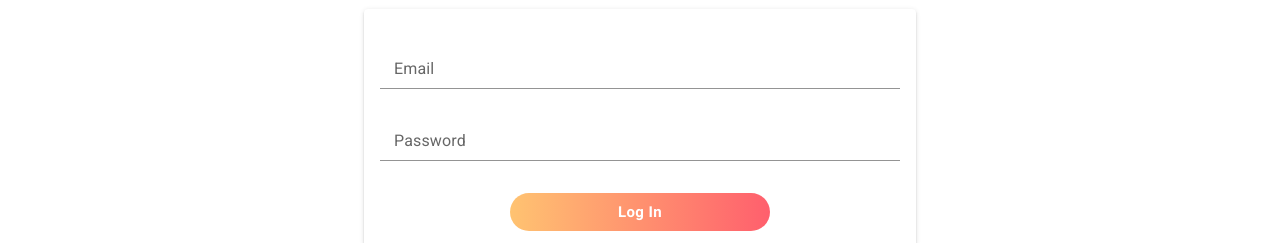
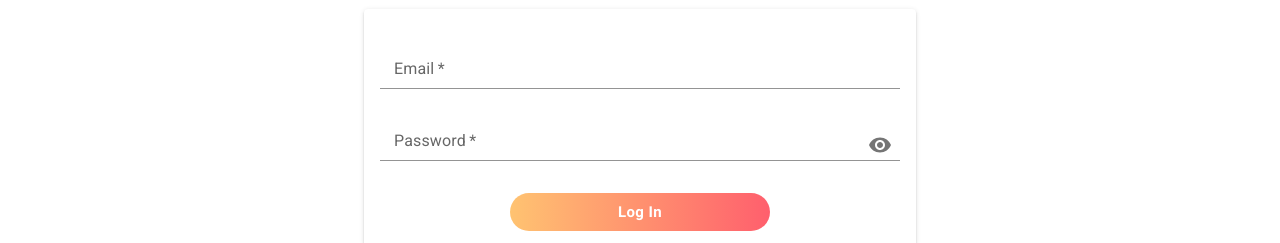
Before and after one commit to marlenaduleba/goit-react-hw-08-phonebook, a React (Create React App) app: page /goit-react-hw-08-phonebook/login in a window 1280 px wide. Shown: the part 135-378 px from the top of the page. Built offline with nearby package versions, Linux system fonts and the light colour scheme.

Commit message:
code refactoring

```diff
--- a/src/components/LoginForm/LoginForm.js
+++ b/src/components/LoginForm/LoginForm.js
@@ -1,33 +1,53 @@
 import { logIn } from 'redux/auth/operations.js';
 import { useDispatch } from 'react-redux';
 import { useState } from 'react';
-import { StyledTypography, StyledButton, StyledFormControl } from 'styles/styles.js';
+import {
+  StyledTypography,
+  StyledButton,
+  StyledFormControl,
+} from 'styles/styles.js';
 import {
   Paper,
   Stack,
   Box,
   InputLabel,
   Input,
+  InputAdornment,
+  IconButton,
 } from '@mui/material';
+import { Visibility, VisibilityOff } from '@mui/icons-material';
 
 const initialValues = {
   email: '',
   password: '',
+  showPassword: false,
 };
 
-export const LoginForm = () => {
+export default function LoginForm() {
   const dispatch = useDispatch();
   const [values, setValues] = useState(initialValues);
 
   const handleSubmit = e => {
+    const { email, password } = values;
     e.preventDefault();
-    dispatch(logIn(values));
+    dispatch(logIn({ email, password }));
     setValues(initialValues);
   };
 
   const handleInputChange = e => {
     const { name, value } = e.target;
     setValues(prevValues => ({ ...prevValues, [name]: value }));
+  };
+
+  const handleClickShowPassword = () => {
+    setValues(prevValues => ({
+      ...prevValues,
+      showPassword: !prevValues.showPassword,
+    }));
+  };
+
+  const handleMouseDownPassword = event => {
+    event.preventDefault();
   };
 
   return (
@@ -38,22 +58,39 @@ export const LoginForm = () => {
       <Paper elevation={2} sx={{ p: 2 }}>
         <form onSubmit={handleSubmit} autoComplete="off">
           <Stack sx={{ margin: '0 auto', alignItems: 'center' }}>
-            <StyledFormControl fullWidth>
-              <InputLabel>Email</InputLabel>
+            <StyledFormControl required autoComplete="off" fullWidth>
+              <InputLabel htmlFor="standard-adornment-email">Email</InputLabel>
               <Input
+                id="standard-adornment-email"
                 type="email"
                 name="email"
                 value={values.email}
                 onChange={handleInputChange}
+                autoComplete="off"
               />
             </StyledFormControl>
-            <StyledFormControl fullWidth>
-              <InputLabel>Password</InputLabel>
+            <StyledFormControl required autoComplete="off" fullWidth>
+              <InputLabel htmlFor="standard-adornment-password">
+                Password
+              </InputLabel>
               <Input
-                type="password"
+                id="standard-adornment-password"
+                type={values.showPassword ? 'text' : 'password'}
                 name="password"
                 value={values.password}
                 onChange={handleInputChange}
+                autoComplete="off"
+                endAdornment={
+                  <InputAdornment position="end">
+                    <IconButton
+                      aria-label="toggle password visibility"
+                      onClick={handleClickShowPassword}
+                      onMouseDown={handleMouseDownPassword}
+                    >
+                      {values.showPassword ? <VisibilityOff /> : <Visibility />}
+                    </IconButton>
+                  </InputAdornment>
+                }
               />
             </StyledFormControl>
             <StyledButton type="submit">Log In</StyledButton>
@@ -62,4 +99,4 @@ export const LoginForm = () => {
       </Paper>
     </Box>
   );
-};
+}
--- a/src/pages/Login.js
+++ b/src/pages/Login.js
@@ -1,4 +1,4 @@
-import { LoginForm } from 'components/LoginForm/LoginForm.js';
+import LoginForm  from 'components/LoginForm/LoginForm.js';
 import { Helmet } from 'react-helmet';
 import { Container } from '@mui/system';
 
```
